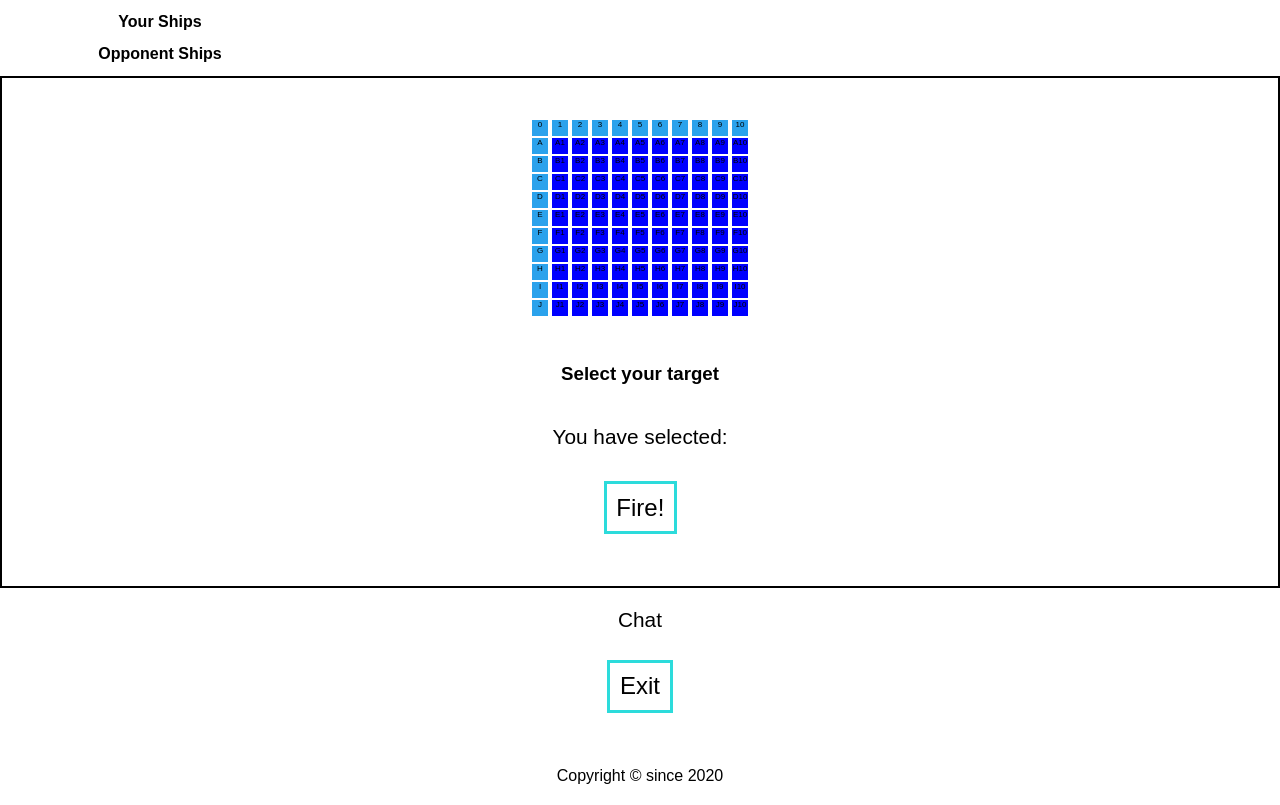
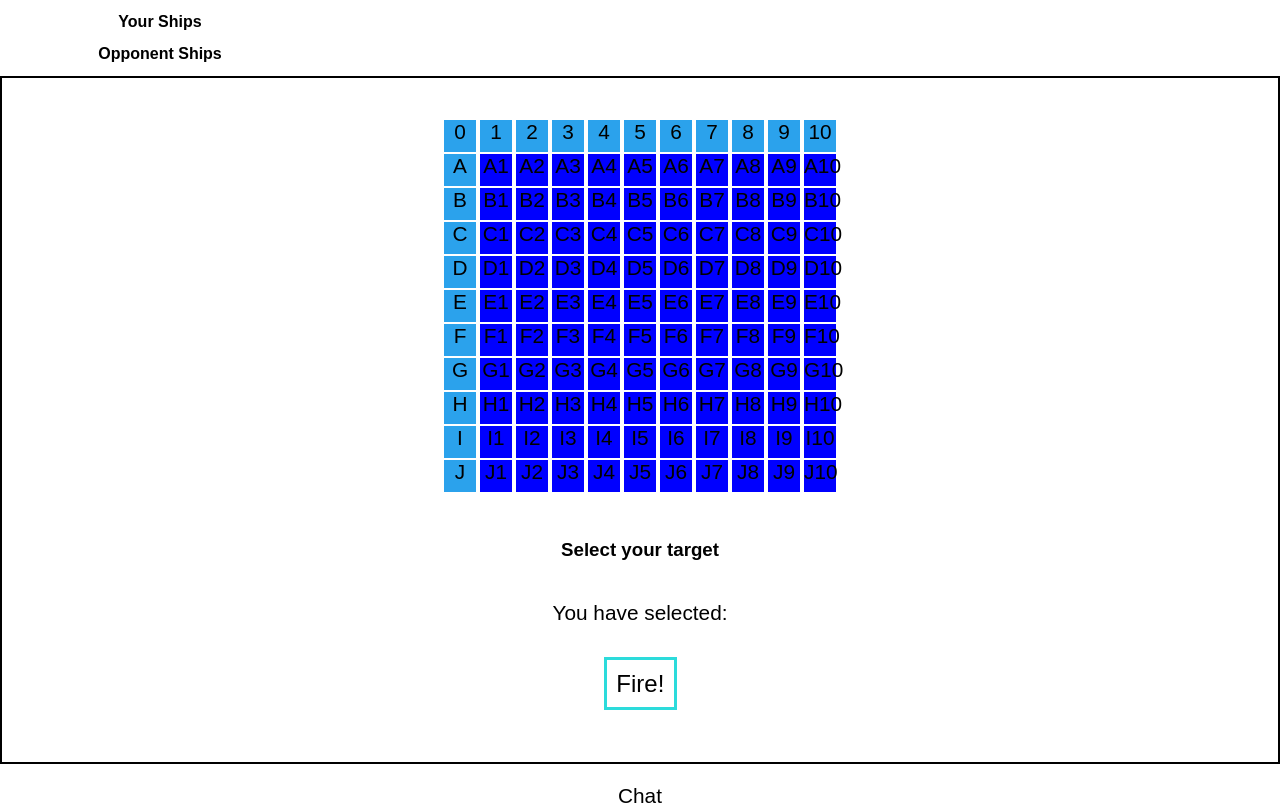
Before and after one commit to shannon-lichtenwalter/battleship-client, a React (Create React App) app: page /gameroom in a window 1280 px wide. Shown: the top 805 px of the page. Built offline with nearby package versions, Linux system fonts and the light colour scheme; no server answers; sample sign-in values are in the browser's storage; a web font is replaced by a local one.

Commit message:
small css quality of life for me

```diff
--- a/src/Components/Cell/Cell.css
+++ b/src/Components/Cell/Cell.css
@@ -1,9 +1,9 @@
 .cell {
-  height: 1rem;
-  width: 1rem;
+  height: 2rem;
+  width: 2rem;
   background-color:blue ;
   margin: 2px;
-  font-size: 0.5rem;
+  font-size: 1.3rem;
 }
 
 #label {
```
